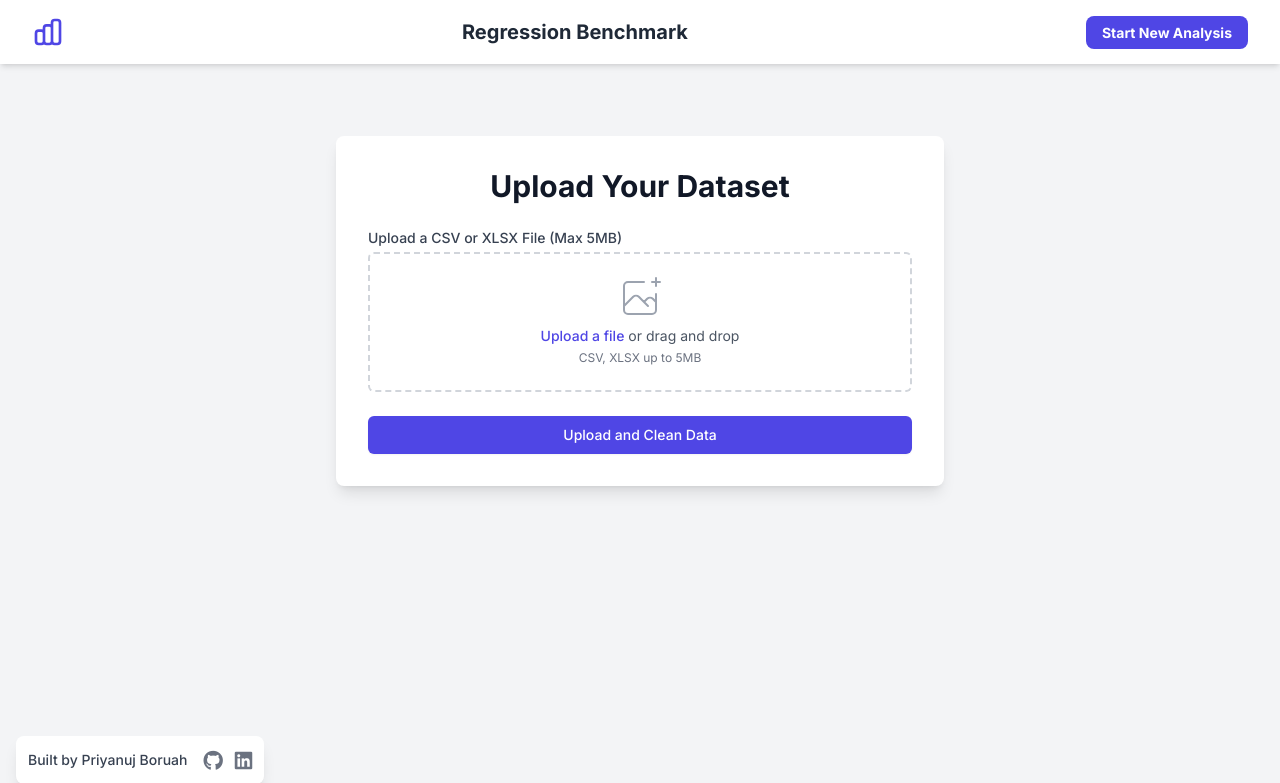
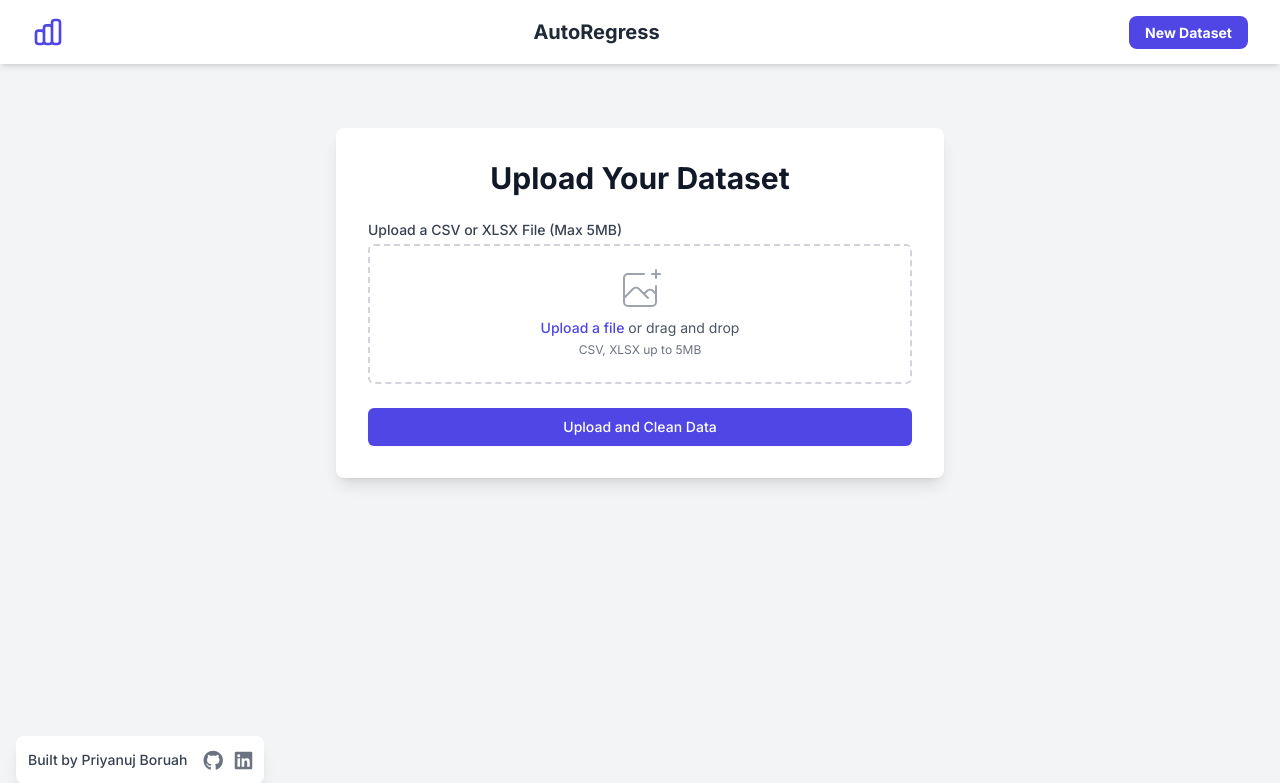
Before and after one commit to PriyanujBoruah/AutoRegress, a Flask app: page / in a window 1280 px wide. Shown: the top 783 px of the page. Run offline with Flask 3, Linux system fonts and the light colour scheme; some libraries are stand-ins or nearby versions.

Commit message:
Update index.html

```diff
--- a/templates/index.html
+++ b/templates/index.html
@@ -1,4 +1,3 @@
-<!-- templates/index.html -->
 <!DOCTYPE html>
 <html lang="en">
 <head>
@@ -13,29 +12,25 @@
     </style>
 </head>
 <body class="bg-gray-100 text-gray-800">
-    <!-- Navbar -->
-    <nav class="bg-white shadow-md">
+    <nav class="bg-white shadow-md fixed top-0 left-0 right-0 z-10">
         <div class="container mx-auto px-4 md:px-8">
             <div class="flex justify-between items-center py-4">
-                <!-- Logo -->
                 <div class="flex items-center">
                     <svg class="h-8 w-8 text-indigo-600" fill="none" viewBox="0 0 24 24" stroke="currentColor">
                         <path stroke-linecap="round" stroke-linejoin="round" stroke-width="2" d="M9 19v-6a2 2 0 00-2-2H5a2 2 0 00-2 2v6a2 2 0 002 2h2a2 2 0 002-2zm0 0V9a2 2 0 012-2h2a2 2 0 012 2v10m-6 0a2 2 0 002 2h2a2 2 0 002-2m0 0V5a2 2 0 012-2h2a2 2 0 012 2v14a2 2 0 01-2 2h-2a2 2 0 01-2-2z" />
                     </svg>
                 </div>
-                <!-- Title -->
                 <div class="text-xl font-bold text-gray-800">
-                    Regression Benchmark
+                    AutoRegress
                 </div>
-                <!-- Action Button -->
                 <div>
-                    <a href="/" class="bg-indigo-600 hover:bg-indigo-700 text-white font-bold py-2 px-4 rounded-lg text-sm">Start New Analysis</a>
+                    <a href="/" class="bg-indigo-600 hover:bg-indigo-700 text-white font-bold py-2 px-4 rounded-lg text-sm">New Dataset</a>
                 </div>
             </div>
         </div>
     </nav>
 
-    <div class="container mx-auto p-4 md:p-8 max-w-2xl mt-10">
+    <div class="container mx-auto p-4 md:p-8 max-w-2xl mt-24">
         <div class="bg-white rounded-lg shadow-lg p-8">
             <h1 class="text-3xl font-bold mb-6 text-center text-gray-900">Upload Your Dataset</h1>
 
@@ -80,15 +75,14 @@
         </div>
     </div>
 
-     <!-- Floating Footer -->
-    <div class="fixed bottom-4 left-4 bg-white shadow-lg rounded-lg p-3">
+     <div class="fixed bottom-4 left-4 bg-white shadow-lg rounded-lg p-3">
         <div class="flex items-center space-x-4">
             <p class="text-sm text-gray-700 font-medium">Built by Priyanuj Boruah</p>
             <div class="flex space-x-3">
-                <a href="#" target="_blank" class="text-gray-500 hover:text-gray-900">
+                <a href="https://github.com/PriyanujBoruah/AutoRegress" target="_blank" class="text-gray-500 hover:text-gray-900">
                     <i class="fab fa-github fa-lg"></i>
                 </a>
-                <a href="#" target="_blank" class="text-gray-500 hover:text-blue-700">
+                <a href="https://www.linkedin.com/in/priyanuj-boruah/" target="_blank" class="text-gray-500 hover:text-blue-700">
                     <i class="fab fa-linkedin fa-lg"></i>
                 </a>
             </div>
```
